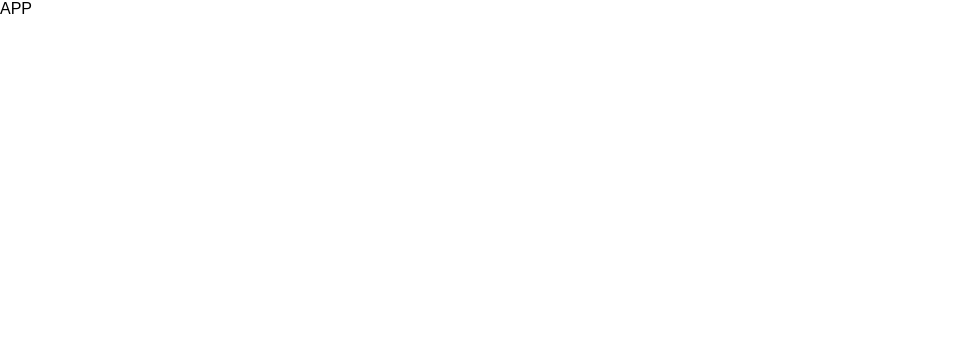
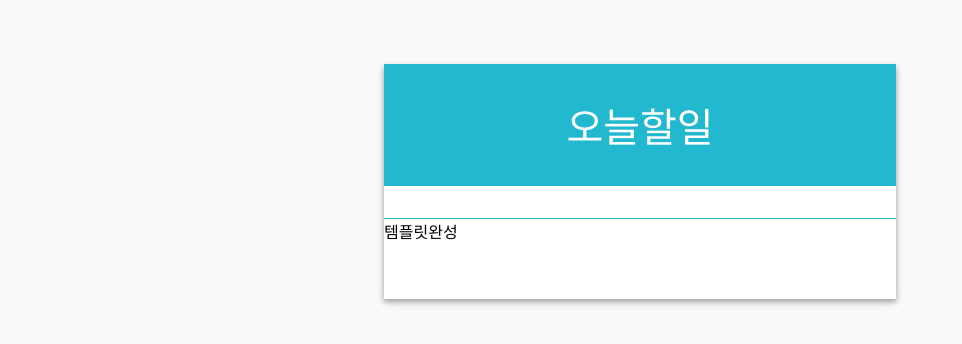
Before and after one commit to yatyat2/TodoList, a React (Create React App) app: page / in a window 1280 px wide. Shown: the top 344 px of the page, without its empty margins (0-962 px from the left). Built offline with nearby package versions, Linux system fonts and the light colour scheme.

Commit message:
App.js에 TodoListTemplate 컴포넌트 추가

```diff
--- a/src/App.js
+++ b/src/App.js
@@ -1,11 +1,12 @@
+import TodoListTemplate from './components/TodoListTemplate.js'
 import React, {Component} from 'react';
 
 class App extends Component{
   render(){
     return (
-      <div>
-        APP
-      </div>
+      <TodoListTemplate>
+        템플릿완성
+      </TodoListTemplate>
     )
   }
 }
--- a/src/components/TodoListTemplate.js
+++ b/src/components/TodoListTemplate.js
@@ -12,3 +12,5 @@ const TodoListTemplate = ({ form, children }) => {
     </main>
   );
 };
+
+export default TodoListTemplate
--- a/src/index.css
+++ b/src/index.css
@@ -2,4 +2,5 @@ body {
   margin: 0;
   padding: 0;
   font-family: sans-serif;
+  background:#f9f9f9;
 }
```
